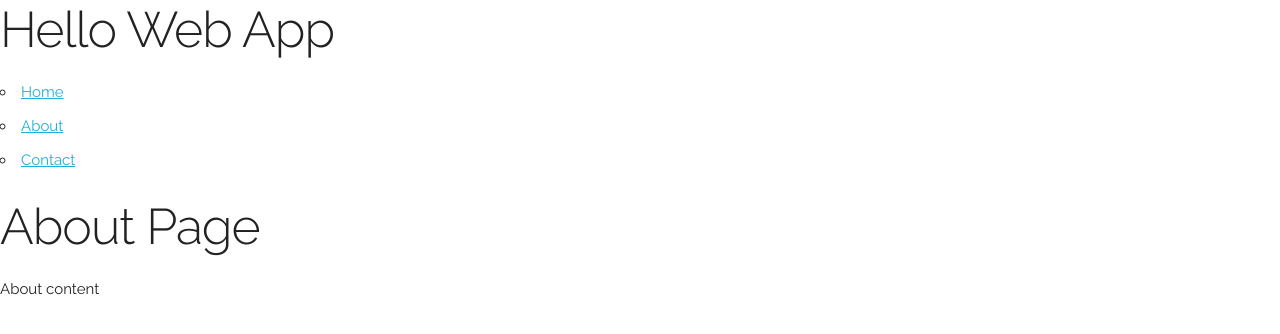
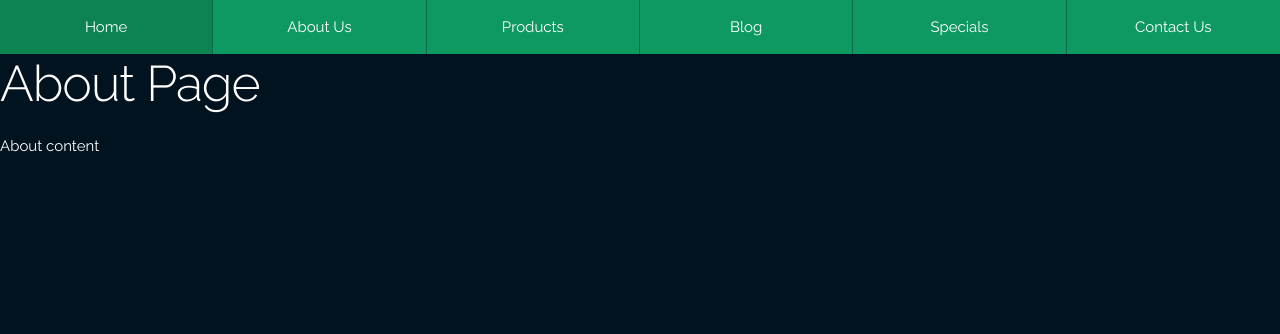
Before and after one commit to jorgercg/MyMensor, a Django app: template mymensor/templates/about.html in a window 1280 px wide. Shown: the top 334 px of the page. Run offline with Django 3.2, Linux system fonts and the light colour scheme; the template is opened without the code that fills it, so the values that code supplies are empty.

Commit message:
commit 15ago2016 19h32

```diff
--- /dev/null
+++ b/mymensor/static/css/menuflexbox.css
@@ -0,0 +1,145 @@
+body {
+  margin: 0px;
+  -webkit-animation: bugfix infinite 1s;
+  /* needed for checkbox hack */
+  background: #021320;
+}
+
+@-webkit-keyframes bugfix {
+  from {
+    padding: 0;
+  }
+  to {
+    padding: 0;
+  }
+}
+/* needed for checkbox hack */
+h1, p {
+  color: white;
+}
+
+#nav {
+  position: relative;
+}
+#nav ul {
+  display: none;
+  width: 100%;
+  list-style: none;
+  margin: 0px;
+  padding: 0px;
+}
+#nav ul li a {
+  display: block;
+  padding: 1em;
+  background: #0F9962;
+  color: white;
+  text-decoration: none;
+  border-right: 1px solid #0a6b44;
+}
+#nav ul li a:hover {
+  background: #0d8253;
+}
+#nav ul li:last-of-type a {
+  border-right: 0px;
+}
+#nav ul li ul li a {
+  padding-left: 1.5em;
+}
+#nav ul li ul li ul li a {
+  padding-left: 3.125em;
+}
+#nav input.trigger {
+  position: absolute;
+  top: -9999px;
+  left: -9999px;
+}
+#nav input.trigger:checked ~ ul, #nav input.trigger:checked ~ ul li ul {
+  display: block !important;
+}
+@media (min-width: 48em) {
+  #nav input.trigger:checked ~ ul, #nav input.trigger:checked ~ ul li ul {
+    /* older flexbox */
+    display: -webkit-box;
+    display: -moz-box;
+    display: box;
+    -webkit-box-orient: horizontal;
+    -moz-box-orient: horizontal;
+    box-orient: horizontal;
+    /* newer flexbox */
+    display: flex;
+    flex-direction: row;
+  }
+}
+#nav label {
+  position: relative;
+  display: block;
+  min-height: 2em;
+  padding: .45em;
+  font-size: 1.1em;
+  margin: 0;
+  cursor: pointer;
+  background: #005292;
+  line-height: 2em;
+  color: #bfe1fb;
+}
+#nav label:after {
+  position: absolute;
+  right: 1em;
+  top: .2em;
+  content: "\2261";
+  font-size: 1.8em;
+  color: white;
+}
+@media (min-width: 48em) {
+  #nav ul {
+    /* older flexbox */
+    display: -ms-flexbox;
+    flex-direction: -ms-row;
+    display: -webkit-box;
+    display: -moz-box;
+    display: box;
+    -webkit-box-orient: horizontal;
+    -moz-box-orient: horizontal;
+    box-orient: horizontal;
+    /* newer flexbox */
+    display: flex;
+    flex-direction: row;
+  }
+  #nav ul li {
+    position: relative;
+    text-align: center;
+    /* older flexbox */
+    -ms-flex: 1;
+    -webkit-box-flex: 1;
+    -moz-box-flex: 1;
+    box-flex: 1;
+    /* newer flexbox */
+    flex: 1;
+  }
+  #nav ul li ul {
+    display: none !important;
+    position: absolute;
+    top: 3.0625em;
+    left: 0;
+    display: block;
+    width: 12.5em;
+    z-index: 200;
+  }
+  #nav ul li ul li {
+    text-align: left;
+  }
+  #nav ul li ul li ul {
+    z-index: 300;
+    top: 0px;
+    left: 12.4em;
+  }
+  #nav ul li ul li ul li a {
+    padding-left: 30px !important;
+  }
+  #nav ul li:hover > ul {
+    display: block !important;
+  }
+  #nav label {
+    display: none;
+  }
+}
--- a/mymensor/static/css/skeleton.css
+++ b/mymensor/static/css/skeleton.css
@@ -299,10 +299,7 @@ ul ol,
 ol ol,
 ol ul {
   margin: 1.5rem 0 1.5rem 3rem;
-  font-size: 90%; }
-li {
-  margin-bottom: 1rem; }
-
+  font-size: 90%; }*/
 
 /* Code
 –––––––––––––––––––––––––––––––––––––––––––––––––– */
--- a/mymensor/templates/layouts/base.html
+++ b/mymensor/templates/layouts/base.html
@@ -25,6 +25,7 @@
 	    –––––––––––––––––––––––––––––––––––––––––––––––––– -->
 	    <link rel="stylesheet" href="{% static 'css/normalize.css' %}">
 	    <link rel="stylesheet" href="{% static 'css/skeleton.css' %}">
+		<link rel="stylesheet" href="{% static 'css/menuflexbox.css' %}">
 
 	    <!-- Favicon
 	    –––––––––––––––––––––––––––––––––––––––––––––––––– -->
@@ -33,21 +34,45 @@
 	</head>
 	<body>
 		<header>
-		        <h1>Hello Web App</h1>
-		        <nav>
-		            <ul>
-		                <li>
-		                    <a href="{% url 'home' %}">Home</a>
-		                </li>
-		                <li>
-		                    <a href="{% url 'about' %}">About</a>
-		                </li>
-		                <li>
-		                    <a href="{% url 'contact' %}">Contact</a>
-		                </li>
-		            </ul>
-		        </nav>
-		    </header>		{% block content %}{% endblock %}
+			<nav role="navigation" id="nav">
+              <input class="trigger" type="checkbox" id="mainNavButton">
+              <label for="mainNavButton" onclick>Menu</label>
+              <ul>
+                <li><a href="{% url 'home' %}">Home</a></li>
+                <li><a href="{% url 'about' %}">About Us</a>
+                    <ul>
+                      <li><a href="{% url 'contact' %}">Sub Nav Item</a></li>
+                      <li><a href="{% url 'contact' %}">Sub Nav Item</a>
+                        <ul>
+                          <li><a href="{% url 'contact' %}">Sub Sub Nav Item</a></li>
+                          <li><a href="{% url 'contact' %}">Sub Sub Nav Item</a></li>
+                          <li><a href="{% url 'contact' %}">Sub Sub Nav Item</a></li>
+                          <li><a href="{% url 'contact' %}">Sub Sub Nav Item</a></li>
+                        </ul>
+                      </li>
+                      <li><a href="{% url 'about' %}">Sub Nav Item</a></li>
+                      <li><a href="{% url 'about' %}">Sub Nav Item</a></li>
+                    </ul>
+                </li>
+                <li><a href="{% url 'about' %}">Products</a></li>
+                <li><a href="{% url 'about' %}">Blog</a></li>
+                <li><a href="{% url 'about' %}">Specials</a></li>
+                <li><a href="{% url 'about' %}">Contact Us</a></li>
+              </ul>
+              </ul>
+            </nav>
+
+			<!--
+			<div class="menu_simple">
+		            		 <ul>
+		                		 <li><a href="{% url 'home' %}">Home </a></li>
+		                		 <li><a href="{% url 'about' %}">About</a></li>
+		                		 <li><a href="{% url 'contact' %}">Contact</a></li>
+		            		 </ul>
+							 <br />
+					 </div> -->
+		</header>
+		{% block content %}{% endblock %}
 		{% block footer %}{% endblock %}
 	</body>
 </html>
```
Also changed, not shown: other parts of mymensor/static/css/skeleton.css (+37 -2 lines).
